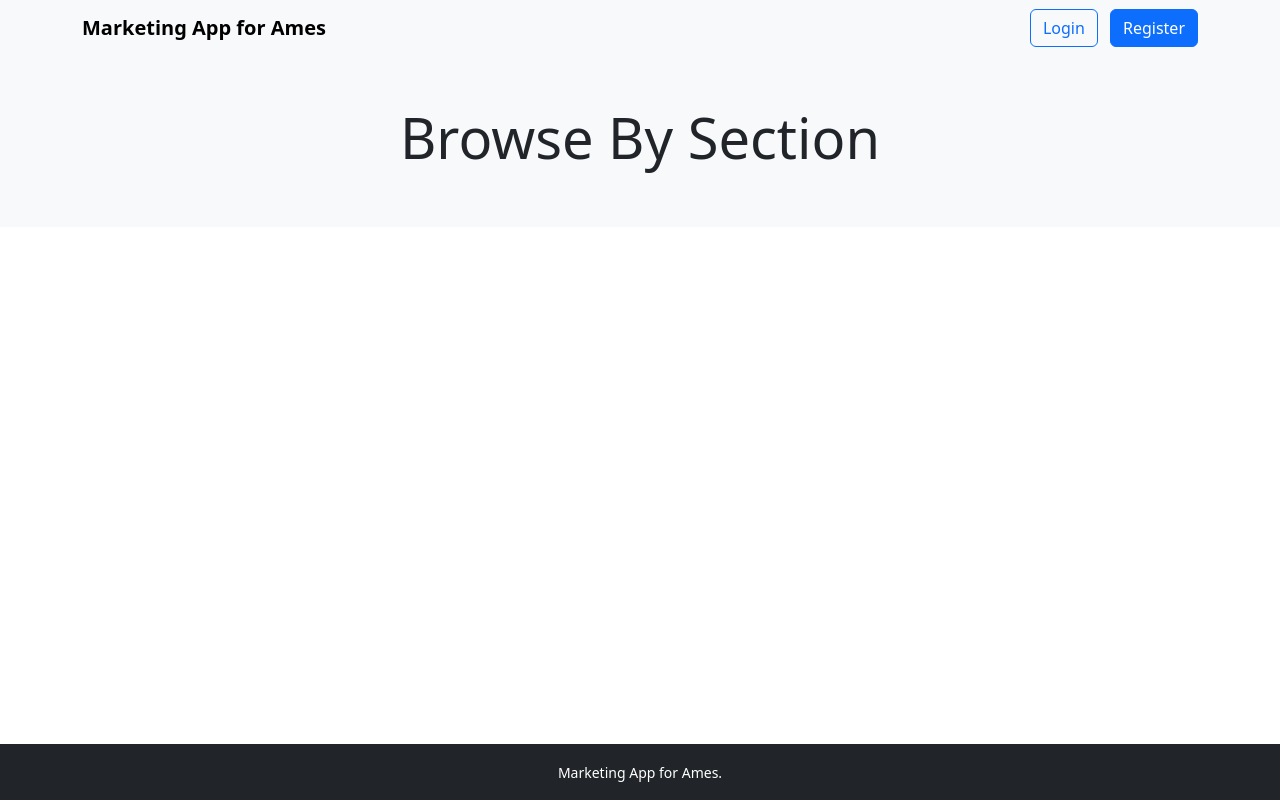
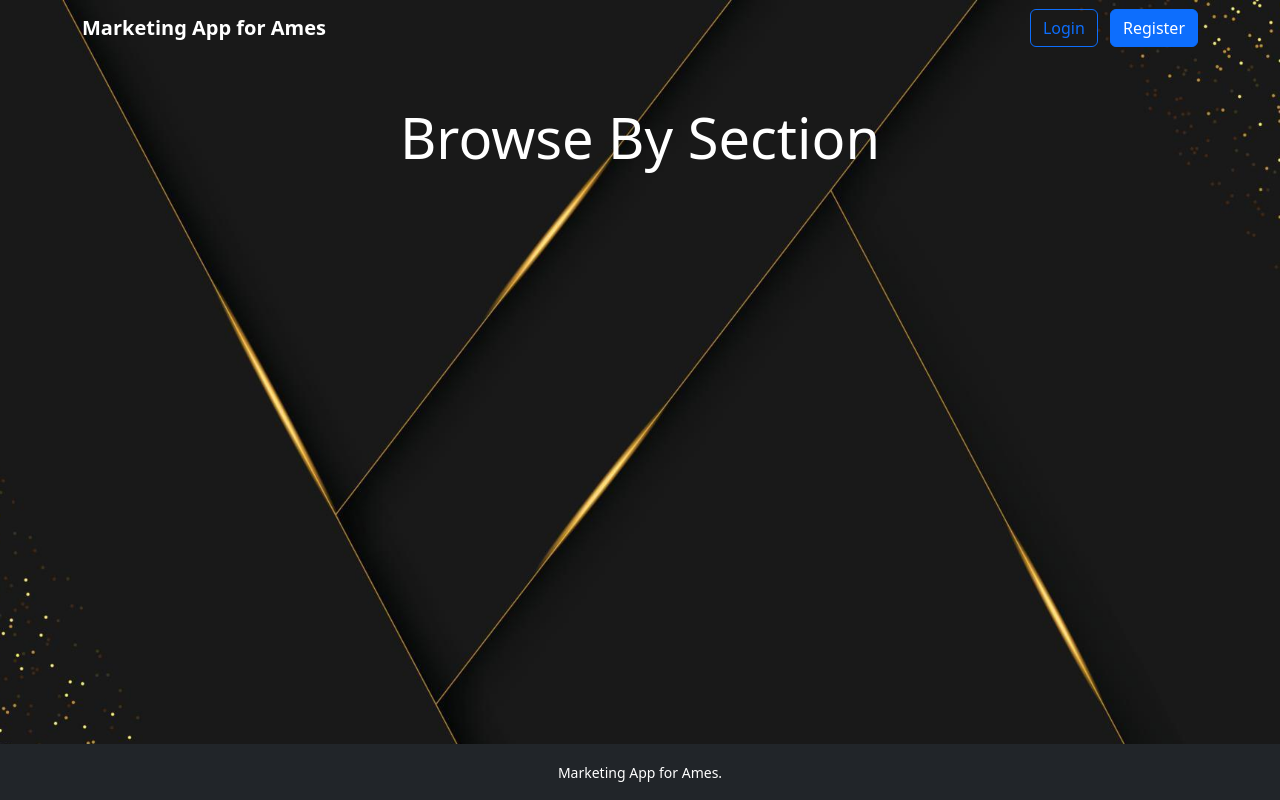
Before and after one commit to LeoHD18/MarketingWebApp, a Flask app: page / in a window 1280 px wide. Run offline with Flask 3, Linux system fonts and the light colour scheme; data that the repository does not hold is empty; parts of the project's set-up code (start-up, migrations or seed data) failed here and were passed over.

Commit message:
decoration

```diff
--- a/app.py
+++ b/app.py
@@ -133,4 +133,4 @@ def logout():
     session.clear(); return redirect(url_for('index'))
 
 if __name__ == '__main__':
-    app.run(debug=True)
+    app.run(host='0.0.0.0', port=5000)
--- a/templates/index.html
+++ b/templates/index.html
@@ -5,11 +5,21 @@
   <meta name="viewport" content="width=device-width, initial-scale=1">
   <title>Sections - Marketing App for Ames</title>
   <link href="https://cdn.jsdelivr.net/npm/bootstrap@5.3.0/dist/css/bootstrap.min.css" rel="stylesheet">
+
+  <style>
+    /* full-page cover background */
+    body {
+      background: url("{{ url_for('static', filename='background.jpg') }}") no-repeat center center fixed;
+      background-size: cover;
+    }
+
+  </style>
+
 </head>
 <body class="d-flex flex-column min-vh-100">
-  <nav class="navbar navbar-expand-lg navbar-light bg-light">
+  <nav class="navbar navbar-expand-lg navbar-transparent bg-transparent">
     <div class="container">
-      <a class="navbar-brand fw-bold" href="#">Marketing App for Ames</a>
+      <a class="navbar-brand fw-bold text-white" href="#">Marketing App for Ames</a>
       <div>
         {% if session.user_id %}
           <a class="btn btn-outline-secondary me-2" href="{{ url_for('logout') }}">Logout</a>
@@ -22,9 +32,9 @@
   </nav>
 
   <main class="flex-fill">
-    <div class="py-5 text-center bg-light">
+    <div class="py-5 text-center bg-transparent">
       <div class="container">
-        <h1 class="display-4">Browse By Section</h1>
+        <h1 class="display-4 text-white">Browse By Section</h1>
       </div>
     </div>
     <div class="container my-4">
```
Also changed, not shown: templates/category.html (+11 -1 lines), templates/section.html (+11 -1 lines), static/background.jpg (added), static/backgrounda.jpg (added).
